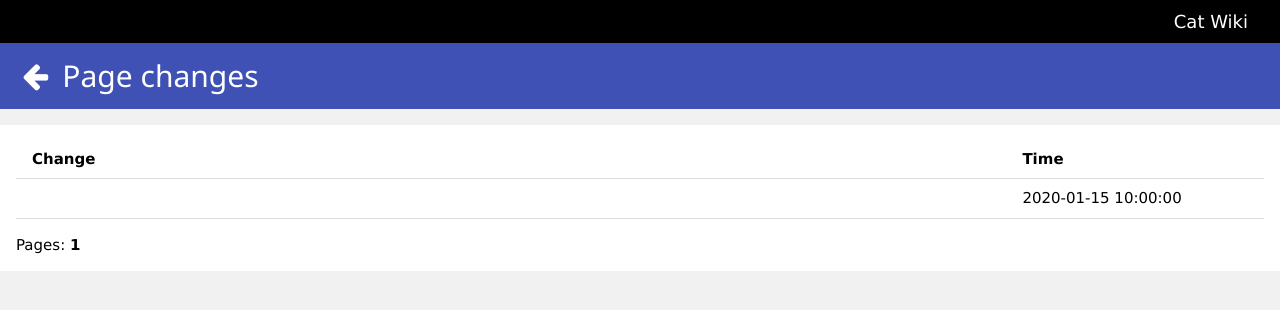
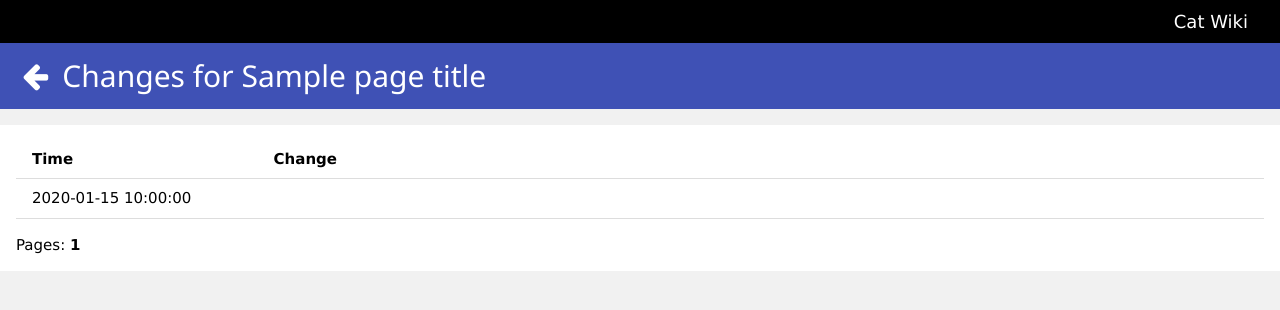
Before and after one commit to dvolk/catwiki, a Flask app: template templates/page_changes.jinja2 in a window 1280 px wide. Shown: the top 310 px of the page. Run offline with Flask 2, Linux system fonts and the light colour scheme; the template is opened without the code that fills it: most values are stand-ins (such as "Sample title", 1, 10 or a date in 2020); some libraries are stand-ins or nearby versions.

Commit message:
template fixes

```diff
--- a/templates/page_changes.jinja2
+++ b/templates/page_changes.jinja2
@@ -11,7 +11,7 @@
 
 {% block content %}
   <header class="w3-container w3-indigo">
-    <h2><a href="{{ url_for('view', page_title='index') }}">{{ icon('arrow-left') }}</a> Page changes</h2>
+    <h2><a href="{{ url_for('view', page_title=page_title) }}">{{ icon('arrow-left') }}</a> Changes for {{ page_title }}</h2>
   </header>
 
   <div class="w3-container w3-panel w3-white">
@@ -19,13 +19,14 @@
       <table class="w3-table w3-bordered">
 	<thead>
 	  <tr>
+	    <th width="20%">Time</th>
 	    <th width="80%">Change</th>
-	    <th width="20%">Time</th>
 	  </tr>
 	</thead>
 	<tbody>
 	  {%- for change in changes.items %}
 	    <tr>
+	      <td>{{ nice_time(change.diff_epochtime) }}</td>
 	      <td>
 		{%- for line in change.diff_str.split("\n")[3:] if line and line|length > 1 %}
 		  {%- if line[0] == "+" %}
@@ -37,7 +38,6 @@
 		  {% endif %}
 		{%- endfor %}
 	      </td>
-	      <td>{{ nice_time(change.diff_epochtime) }}</td>
 	    </tr>
 	  {%- endfor %}
 	</tbody>
--- a/templates/view.jinja2
+++ b/templates/view.jinja2
@@ -11,7 +11,7 @@
 
 {% block content %}
   <header class="w3-container w3-indigo">
-    <h2>{{ page_title|capitalize }} &nbsp;<a href={{ url_for('edit', page_title=page_title) }}>{{ icon('edit') }}</a> {% if page_title != "index" %}<a href="{{ url_for('index') }}">{{ icon('home') }}</a>{% endif %}  <a href="{{ url_for('page_changes', page=1, page_title=page_title) }}">{{ icon('line-chart') }}</a> <a href="{{ url_for('recent_changes') }}">{{ icon('calendar') }}</a></h2>
+    <h2>{{ page_title|capitalize }} &nbsp;{% if page_title != "index" %}<a href="{{ url_for('index') }}">{{ icon('home') }}</a>{% endif %} <a href={{ url_for('edit', page_title=page_title) }}>{{ icon('edit') }}</a> <a href="{{ url_for('page_changes', page=1, page_title=page_title) }}">{{ icon('line-chart') }}</a> <a href="{{ url_for('recent_changes') }}">{{ icon('calendar') }}</a></h2>
   </header>
 
   <div class="w3-container w3-panel w3-white">
```
